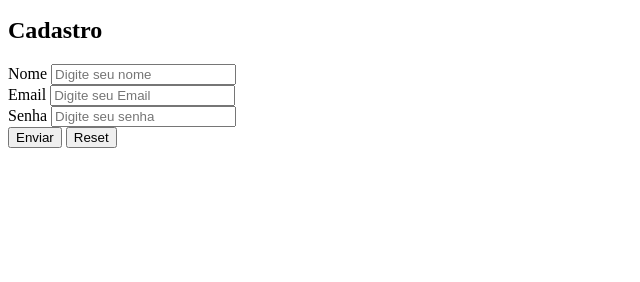
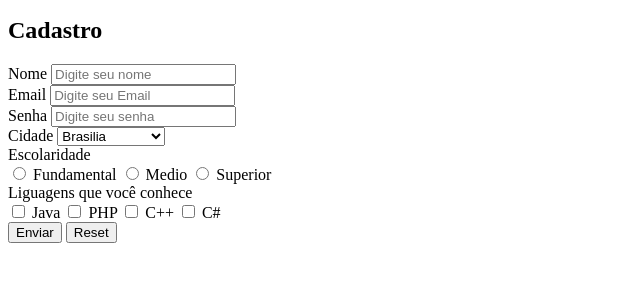
Before and after one commit to danielcferreira/Fomularios-html, a plain HTML site: page index.html in a window 1280 px wide. Shown: the part 50-332 px from the top of the page, without its empty margins (0-640 px from the left). Drawn offline with Linux system fonts and the light colour scheme.

Commit message:
acrescentados checkbox do formulario

```diff
--- a/index.html
+++ b/index.html
@@ -17,23 +17,71 @@
       <section>
           <h2>Cadastro</h2>
           <form action="obrigado.html">
+            <!--aqui é a caixa para nomes e seus paramentros -->
             <div>
                 <label for="ctrl-name">Nome</label>
                 <input id="ctrl-name"  name="name" type="text" placeholder="Digite seu nome">
             </div>
 
+            <!--aqui é a caixa para email e seus paramentros -->
             <div>
                 <label for="ctrl-name">Email</label>
                 <input id="ctrl-Email"  name="Email" type="text" placeholder="Digite seu Email">
             </div>
 
+            <!--aqui é a caixa para senha e seus paramentros -->
             <div>
                 <label for="ctrl-name">Senha</label>
                 <input id="ctrl-password"  name="ctrl-password" type="password" placeholder="Digite seu senha">
             </div>
 
+            <!--aqui é a caixa para selecionar cidade e seus paramentros -->
+            <div>
+                <label for="ctrl-city">Cidade</label>
+                <select name="city" id="ctrl-city">
+                 <option value="1">Brasilia</option>
+                 <option value="2">Rio de Janeiro</option>
+                 <option value="3">São Paulo</option>
+                 <option value="4">Maranhão</option>
+                </select>
+            </div>
+            <!--aqui é a caixa para selecionar cidade e seus paramentros
+            so se pode escolher uma por vez por estarem com o mesmo nome -->
+            <div>
+                <label for="ctrl-level">Escolaridade</label>
+                <div>
+                  <input type="radio" name="level" id="ctrl-level-1">
+                  <label for="ctrl-level-1">Fundamental</label>
 
+                  <input type="radio" name="level" id="ctrl-level-2">
+                  <label for="ctrl-level-2">Medio</label>
+
+                  <input type="radio" name="level" id="ctrl-level-3">
+                  <label for="ctrl-level-3">Superior</label>
+               </div>
+             </div>
+
+             <div>
+                 <label for="ctrl-languages"> Liguagens que você conhece</label>
+                 <div>
+                  <input id="ctrl-languages" name="language1" type="checkbox" >
+                  <label for="crtl-languages-java">Java</label>
+
+                  <input id="ctrl-languages" name="language1" type="checkbox" >
+                  <label for="crtl-languages-php">PHP</label>
+
+                  <input id="ctrl-languages" name="language1" type="checkbox" >
+                  <label for="crtl-languages-c++">C++</label>
+
+                  <input id="ctrl-languages" name="language1" type="checkbox" >
+                  <label for="crtl-languages-csharp">C#</label>
+                 </div>
+             </div>
+
+             <!--aqui é a caixa para subimit e seus paramentros -->
             <input type="Submit" value="Enviar">
+
+            <!--aqui é a caixa para resetar e seus paramentros -->
             <input type="reset">
           </form>
       </section>
```
